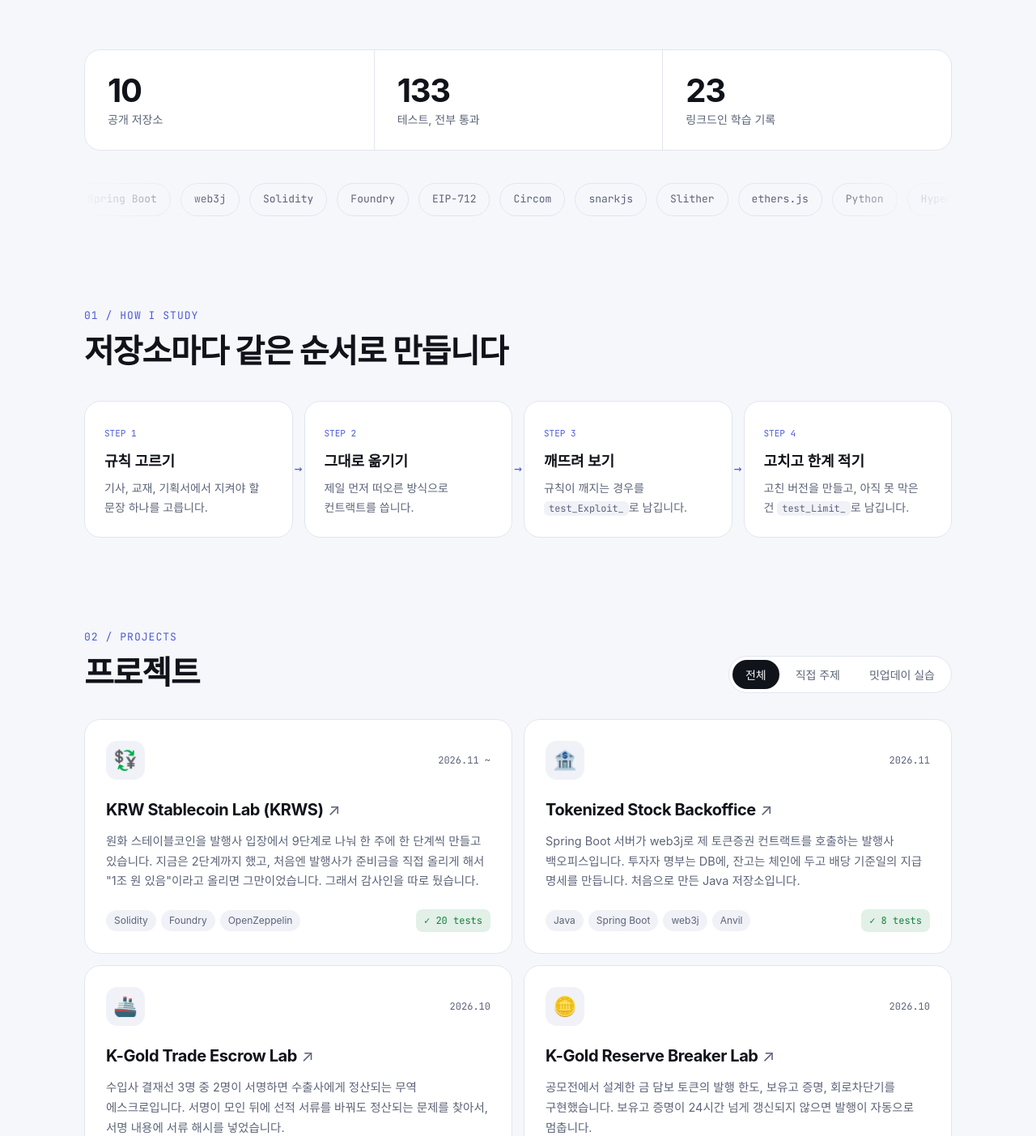
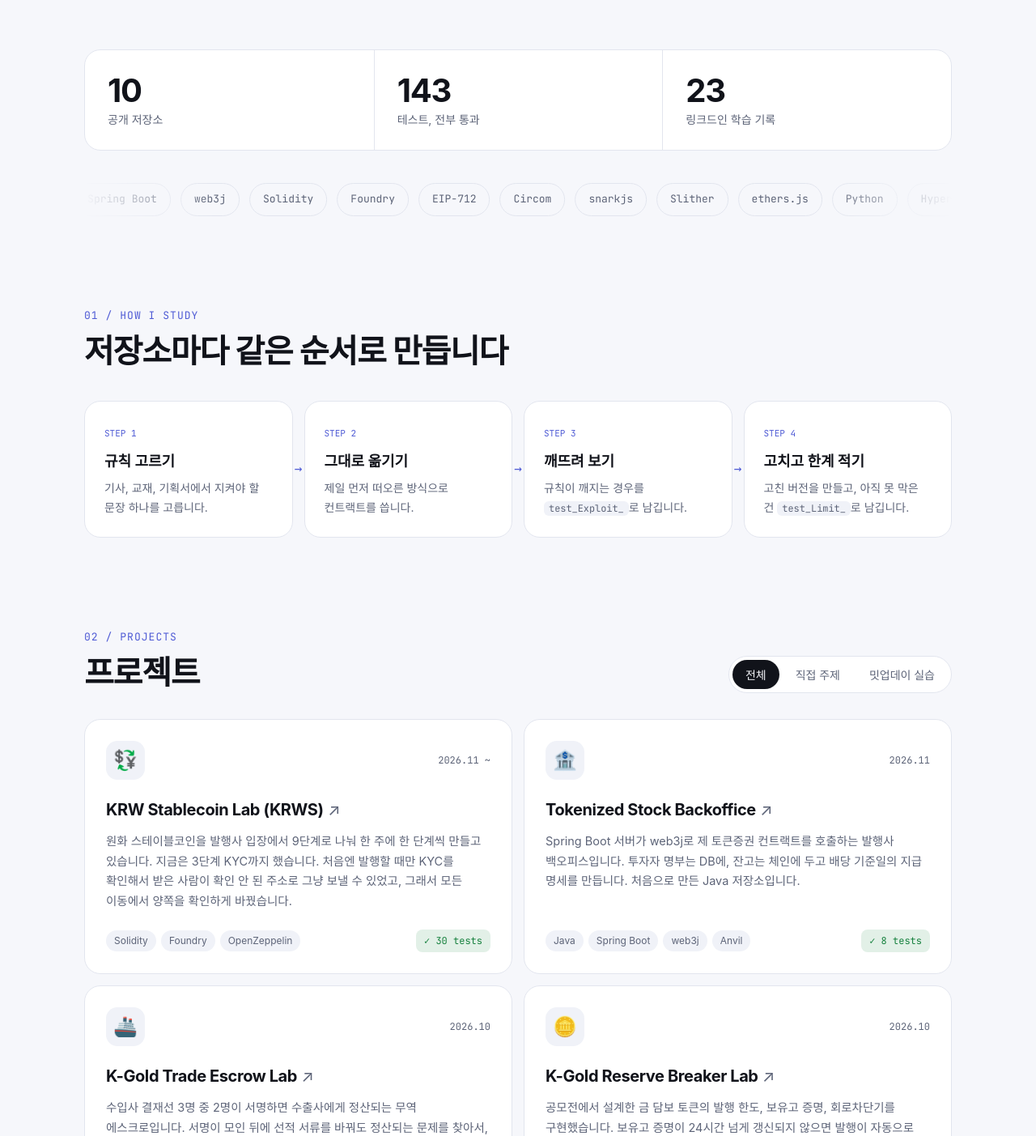
Before and after one commit to Andrewpark-hub/andrewpark-hub.github.io, a plain HTML site: page index.html in a window 1280 px wide. Shown: the part 647-2050 px from the top of the page at 81% size. Drawn offline with Linux system fonts and the light colour scheme; a web font is replaced by a local one.

Commit message:
KRWS 3단계 반영 (테스트 133→143, KRWS 카드 30 tests)
Co-Authored-By: Claude Opus 5.5 <noreply@anthropic.com>

```diff
--- a/index.html
+++ b/index.html
@@ -88,7 +88,7 @@
         <span class="ko">공개 저장소</span><span class="en">public repos</span>
       </div>
       <div class="stat">
-        <strong>133</strong>
+        <strong>143</strong>
         <span class="ko">테스트, 전부 통과</span><span class="en">tests, all passing</span>
       </div>
       <div class="stat">
@@ -155,11 +155,11 @@
         <a class="card wide reveal" data-cat="own" href="https://github.com/Andrewpark-hub/krw-stablecoin-lab" target="_blank" rel="noopener">
           <div class="card-top"><span class="emoji">💱</span><span class="date mono">2026.11 ~</span></div>
           <h3>KRW Stablecoin Lab (KRWS)</h3>
-          <p class="ko">원화 스테이블코인을 발행사 입장에서 9단계로 나눠 한 주에 한 단계씩 만들고 있습니다. 지금은 2단계까지 했고, 처음엔 발행사가 준비금을 직접 올리게 해서 "1조 원 있음"이라고 올리면 그만이었습니다. 그래서 감사인을 따로 뒀습니다.</p>
-          <p class="en">A won stablecoin built from the issuer's side in 9 stages, one stage a week. Stage 2 is done. My first version let the issuer report its own reserve, so it could just claim 1 trillion won and mint it. Now a separate auditor reports it.</p>
+          <p class="ko">원화 스테이블코인을 발행사 입장에서 9단계로 나눠 한 주에 한 단계씩 만들고 있습니다. 지금은 3단계 KYC까지 했습니다. 처음엔 발행할 때만 KYC를 확인해서 받은 사람이 확인 안 된 주소로 그냥 보낼 수 있었고, 그래서 모든 이동에서 양쪽을 확인하게 바꿨습니다.</p>
+          <p class="en">A won stablecoin built from the issuer's side in 9 stages, one stage a week. Stage 3, KYC, is done. My first version checked KYC only when minting, so a verified holder could pass tokens to anyone. Now every move checks both sides.</p>
           <div class="card-foot">
             <div class="chips"><span>Solidity</span><span>Foundry</span><span>OpenZeppelin</span></div>
-            <span class="pass mono">✓ 20 tests</span>
+            <span class="pass mono">✓ 30 tests</span>
           </div>
         </a>
 
```
